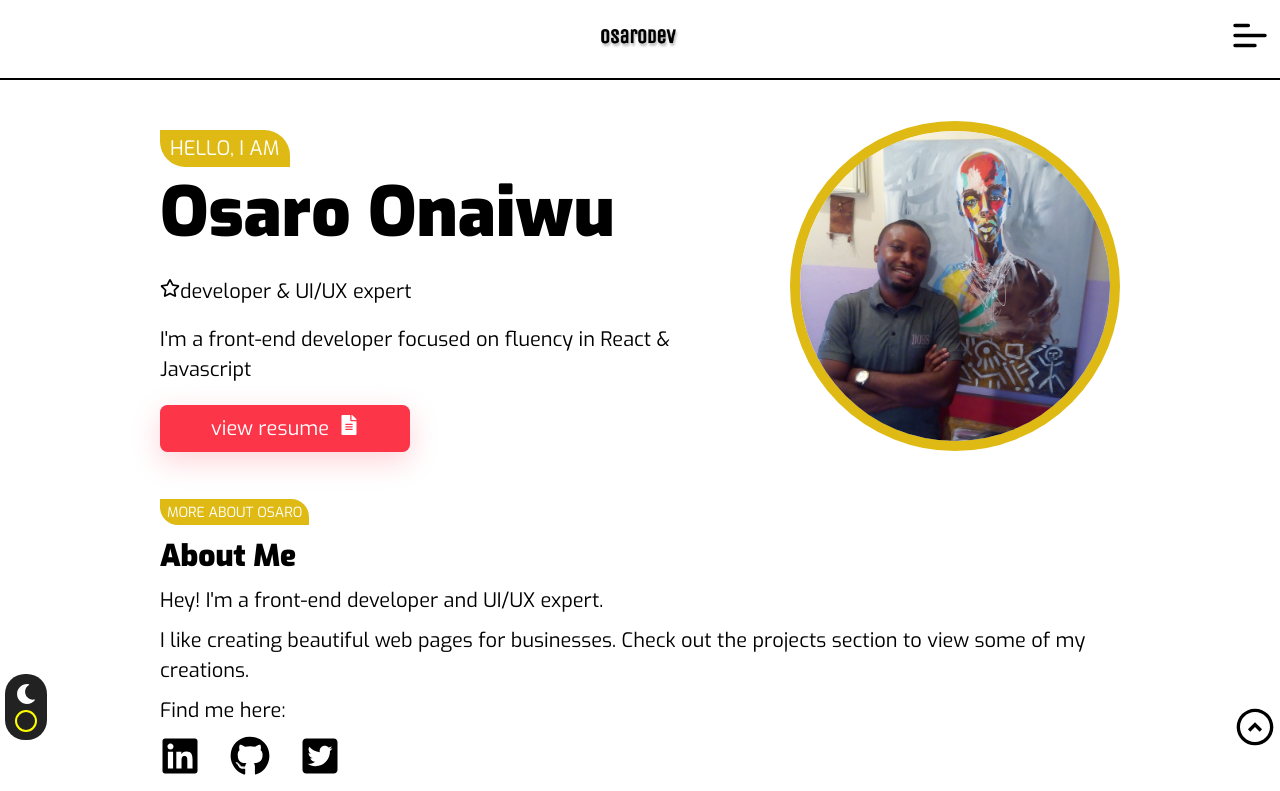
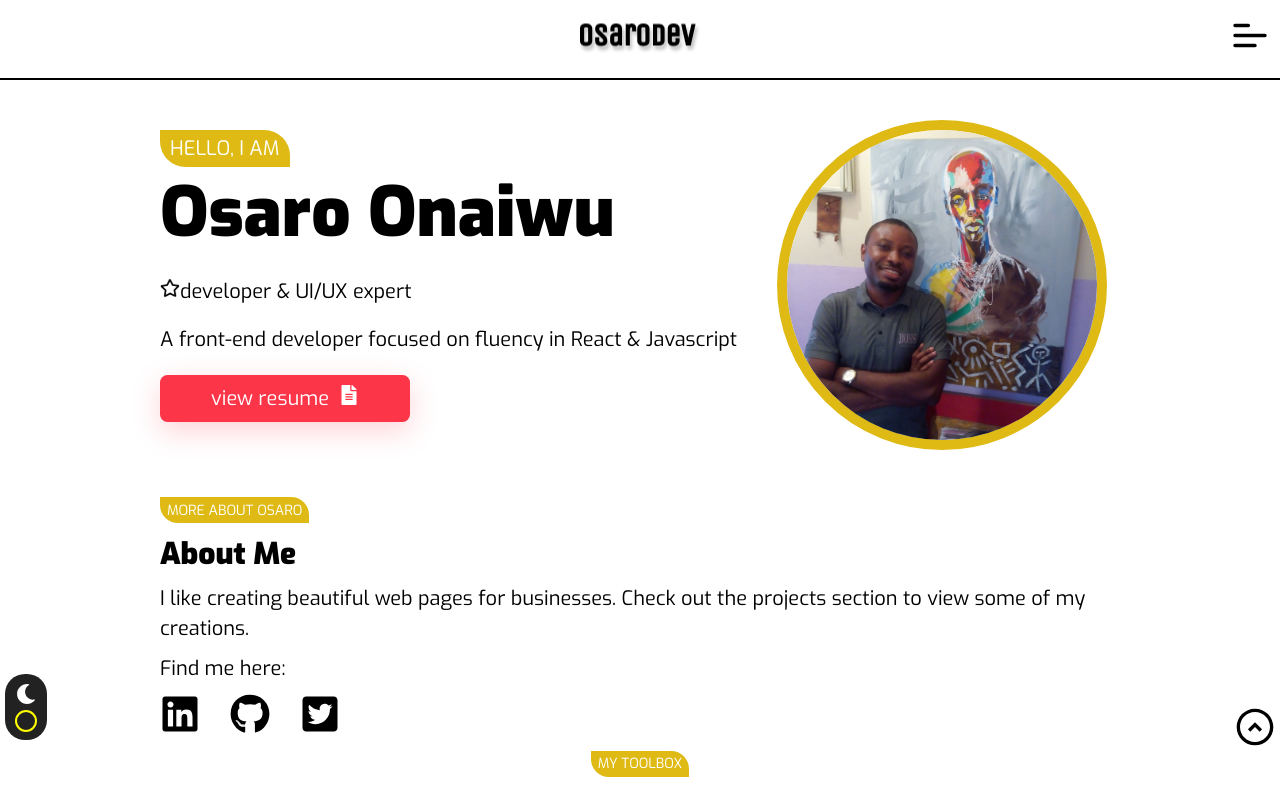
Before and after one commit to osaroDEV/reactPortfolio, a React (Create React App) app: page / in a window 1280 px wide. Shown: the top 791 px of the page. Built offline with nearby package versions, Linux system fonts and the light colour scheme.

Commit message:
add new loader image

```diff
--- a/src/App.js
+++ b/src/App.js
@@ -22,7 +22,7 @@ function App() {
   useEffect(() => {
     const timeout = setTimeout(() => {
       setIsLoading(false);
-    }, 1500);
+    }, 2500);
     return () => {
       clearTimeout(timeout);
     };
--- a/src/components/Bio.js
+++ b/src/components/Bio.js
@@ -14,8 +14,6 @@ const Bio = () => {
           more about Osaro
         </div>
         <h2>About Me</h2>
-        <p>Hey! I'm a front-end developer and UI/UX expert.</p>
-
         <p>
           I like creating beautiful web pages for businesses. Check out the
           projects section to view some of my creations.
--- a/src/components/Intro.js
+++ b/src/components/Intro.js
@@ -18,11 +18,11 @@ const Intro = () => {
         <p className='section-header'>Hello, I am</p>
         <h1 className='name'>Osaro Onaiwu</h1>
         <div className='title'>
-          <FaRegStar />
+          <FaRegStar className='icon-animate' />
           <p>developer & UI/UX expert</p>
         </div>
         <p className='brief-bio'>
-          I'm a front-end developer focused on fluency in React & Javascript
+          A front-end developer focused on fluency in React & Javascript
         </p>
         <a
           className='proj'
--- a/src/components/Loader.js
+++ b/src/components/Loader.js
@@ -1,18 +1,14 @@
-import React from 'react'
-import loadlogo from './lightlogo.png';
+import React from 'react';
+import loaderlogo from './loaderlogo.png';
 
 const Loader = () => {
   return (
     <div className='loader-container'>
-      <section className='loader-logo-container'>
-        <img
-          className='centerer'
-          src={loadlogo}
-          alt='osaro-logo'
-        />
+      <section>
+        <img className='centerer' src={loaderlogo} alt='osarodev-logo' />
       </section>
     </div>
   );
-}
+};
 
-export default Loader
+export default Loader;
--- a/src/index.css
+++ b/src/index.css
@@ -68,26 +68,13 @@ h2 {
   display: flex;
   justify-content: center;
   align-items: center;
-  background-color: rgb(223, 186, 20);
+  /* background-color: rgb(223, 186, 20); */
+  background-image: linear-gradient(to bottom, rgb(223, 186, 20), #000);
 }
 
-.loader-logo-container {
-  position: relative;
-  background-color: #fff;
-  border-radius: 10px;
-  width: 150px;
-  height: 65px;
-
-  /* display:flex;
-  justify-content: center;
-  align-items: center; */
-  box-shadow: 3px 6px 15px rgba(0, 0, 0, 0.7), -3px -6px 15px rgba(0, 0, 0, 0.7);
-}
-
-.loader-logo-container img {
+/* .loader-logo-container img {
   position: absolute;
-  padding: 0.9em 0 0 0;
-}
+} */
 
 .no-scroll {
   overflow: hidden;
@@ -115,7 +102,7 @@ h2 {
 }
 
 .header img {
-  width: 80px;
+  /* width: 80px; */
   cursor: pointer;
 }
 
@@ -422,6 +409,30 @@ div .caption {
   margin-bottom: 0.5em;
   display: inline-block;
 }
+
+.icon-animate {
+  animation: star 2s infinite;
+}
+
+@keyframes star {
+  0% {
+    transform: rotate(0deg);
+  }
+  25% {
+    transform: rotate(45deg);
+  }
+  50% {
+    transform: rotate(0deg);
+    transform: scale(1.3);
+  }
+  75% {
+    transform: rotate(-45deg);
+  }
+  100% {
+    transform: rotate(0deg);
+  }
+}
+
 .social {
   margin-bottom: 1em;
   border: 1px solis;
```
Also changed, not shown: src/components/loaderlogo.png (added).
